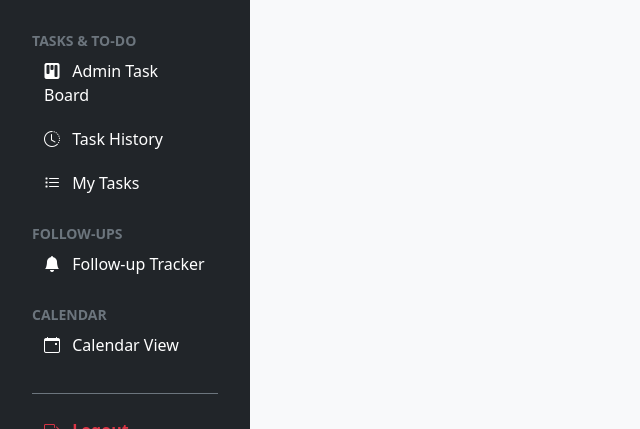
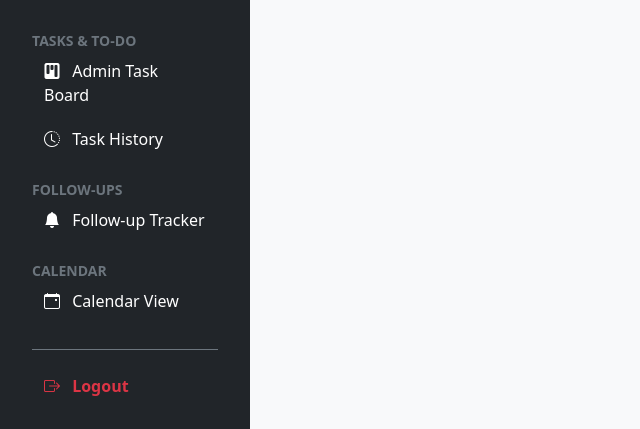
Before and after one commit to mevitechnologies/MeviManagement, a Django app: page /trainer/add/ in a window 1280 px wide. Shown: the part 604-1033 px from the top of the page, without its empty margins (0-640 px from the left). Run offline with Django 5.2, Linux system fonts and the light colour scheme; a user stored in the database is signed in; parts of the project's set-up code (start-up, migrations or seed data) failed here and were passed over.

Commit message:
Update sidebar.html

```diff
--- a/workshop_manager/templates/sidebar.html
+++ b/workshop_manager/templates/sidebar.html
@@ -90,13 +90,11 @@
       </a>
     </li>
 
-    <li class="nav-item">
-      <a href="{% url 'trainer_dashboard' %}" class="nav-link">
-        <i class="bi bi-list-task me-2"></i> My Tasks
-      </a>
-    </li>
+
 
     <!-- ================= FOLLOW UPS ================= -->
+         {% if request.user.is_staff %}
+
     <li class="nav-item mt-3 text-uppercase small text-secondary fw-bold">
       Follow-ups
     </li>
@@ -105,7 +103,7 @@
         <i class="bi bi-bell-fill me-2"></i> Follow-up Tracker
       </a>
     </li>
-
+{% endif %}
     <!-- ================= CALENDAR ================= -->
     <li class="nav-item mt-3 text-uppercase small text-secondary fw-bold">
       Calendar
```
